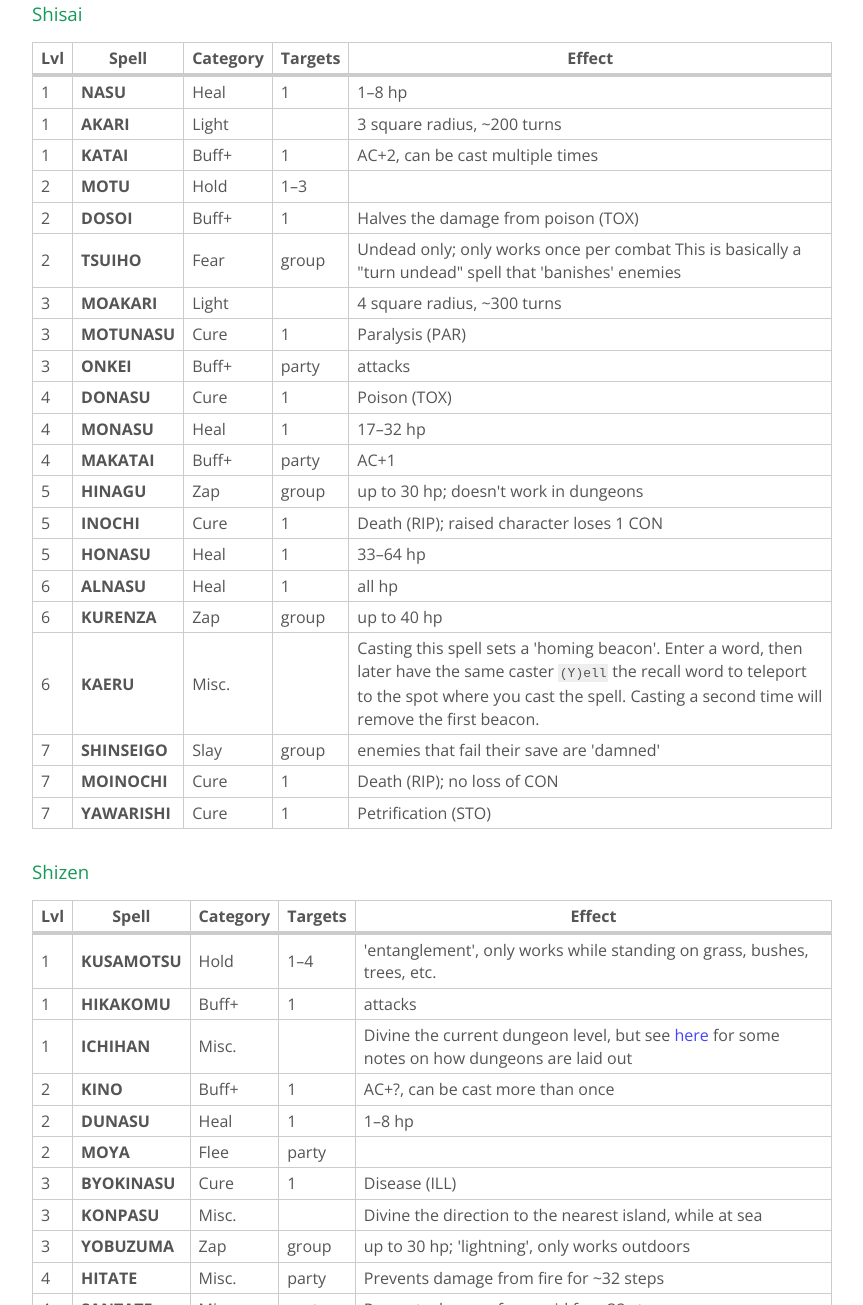
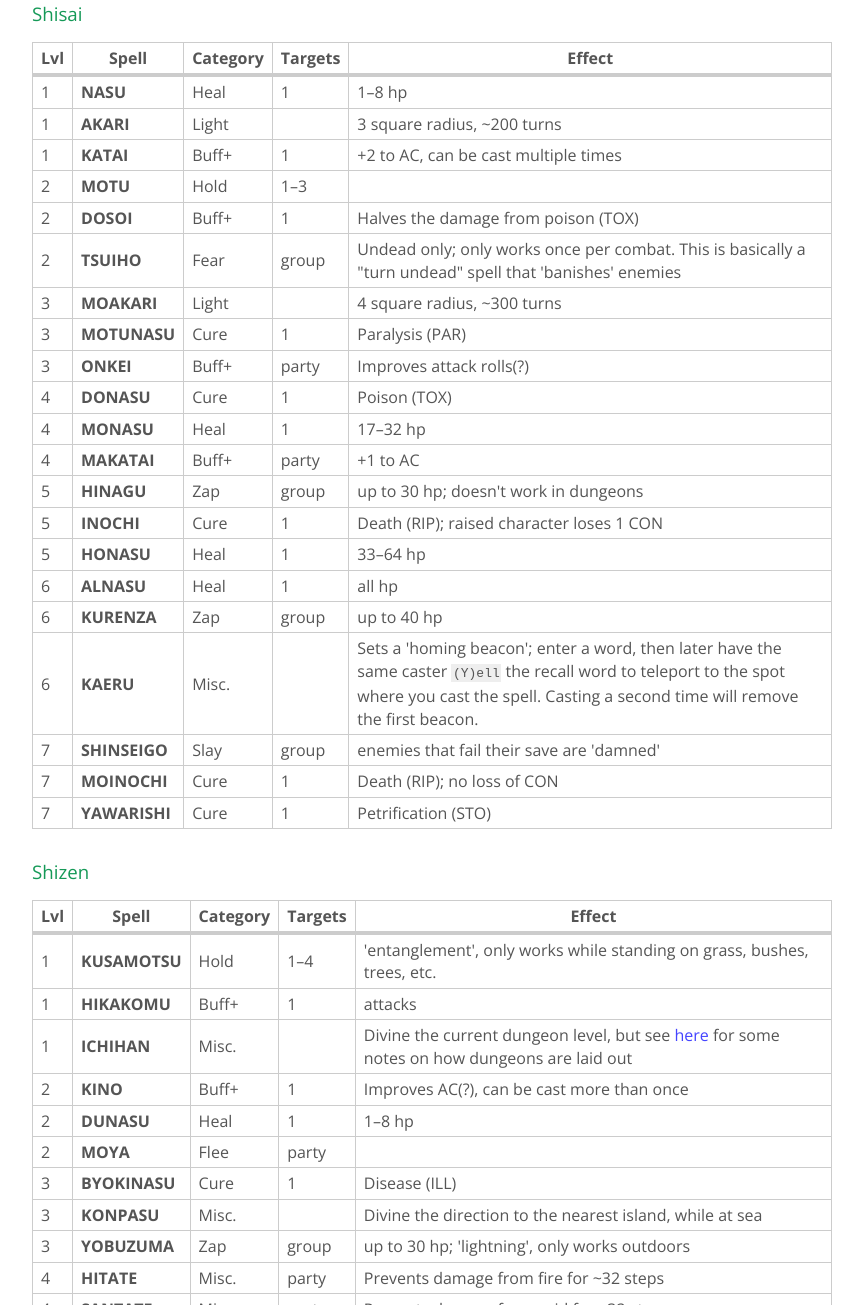
Before and after one commit to fraterrisus/walkthroughs, an Eleventy site: page deathlord/magic.md in a window 1280 px wide. Shown: the part 774-2079 px from the top of the page, without its empty margins (208-1071 px from the left). Built offline with nearby package versions, Linux system fonts and the light colour scheme; Eleventy itself is replaced by a stand-in of ours; files that its build step writes are made by us from their sources; what @sindresorhus/slugify, eleventy-plugin-toc would draw is missing.

Commit message:
DL: minor changes

```diff
--- a/deathlord/magic.md
+++ b/deathlord/magic.md
@@ -25,22 +25,22 @@ Spells also have a **Category** that indicates what they're used for:
 | ------- | ------------- | ------- | ------- | ------------------------------------------------------------ |
 | 1       | **NASU**      | Heal    | 1       | 1–8 hp                                                       |
 | 1       | **AKARI**     | Light   |         | 3 square radius, ~200 turns                                  |
-| 1       | **KATAI**     | Buff+   | 1       | AC+2, can be cast multiple times                             |
+| 1       | **KATAI**     | Buff+   | 1       | +2 to AC, can be cast multiple times                         |
 | 2       | **MOTU**      | Hold    | 1–3     |                                                              |
 | 2       | **DOSOI**     | Buff+   | 1       | Halves the damage from poison (TOX)                          |
-| 2       | **TSUIHO**    | Fear    | group   | Undead only; only works once per combat This is basically a "turn undead" spell that 'banishes' enemies |
+| 2       | **TSUIHO**    | Fear    | group   | Undead only; only works once per combat. This is basically a "turn undead" spell that 'banishes' enemies |
 | 3       | **MOAKARI**   | Light   |         | 4 square radius, ~300 turns                                  |
 | 3       | **MOTUNASU**  | Cure    | 1       | Paralysis (PAR)                                              |
-| 3       | **ONKEI**     | Buff+   | party   | attacks                                                      |
+| 3       | **ONKEI**     | Buff+   | party   | Improves attack rolls(?)                                     |
 | 4       | **DONASU**    | Cure    | 1       | Poison (TOX)                                                 |
 | 4       | **MONASU**    | Heal    | 1       | 17–32 hp                                                     |
-| 4       | **MAKATAI**   | Buff+   | party   | AC+1                                                         |
+| 4       | **MAKATAI**   | Buff+   | party   | +1 to AC                                                     |
 | 5       | **HINAGU**    | Zap     | group   | up to 30 hp; doesn't work in dungeons                        |
 | 5       | **INOCHI**    | Cure    | 1       | Death (RIP); raised character loses 1 CON                    |
 | 5       | **HONASU**    | Heal    | 1       | 33–64 hp                                                     |
 | 6       | **ALNASU**    | Heal    | 1       | all hp                                                       |
 | 6       | **KURENZA**   | Zap     | group   | up to 40 hp                                                  |
-| 6       | **KAERU**     | Misc.   |         | Casting this spell sets a 'homing beacon'. Enter a word, then later have the same caster `(Y)ell` the recall word to teleport to the spot where you cast the spell. Casting a second time will remove the first beacon. |
+| 6       | **KAERU**     | Misc.   |         | Sets a 'homing beacon'; enter a word, then later have the same caster `(Y)ell` the recall word to teleport to the spot where you cast the spell. Casting a second time will remove the first beacon. |
 | 7       | **SHINSEIGO** | Slay    | group   | enemies that fail their save are 'damned'                    |
 | 7       | **MOINOCHI**  | Cure    | 1       | Death (RIP); no loss of CON                                  |
 | 7       | **YAWARISHI** | Cure    | 1       | Petrification (STO)                                          |
@@ -52,7 +52,7 @@ Spells also have a **Category** that indicates what they're used for:
 | 1    | **KUSAMOTSU** | Hold    | 1–4     | 'entanglement', only works while standing on grass, bushes, trees, etc. |
 | 1    | **HIKAKOMU**  | Buff+   | 1       | attacks                                                      |
 | 1    | **ICHIHAN**   | Misc.   |         | Divine the current dungeon level, but see [here](#doors-dungeon) for some notes on how dungeons are laid out |
-| 2    | **KINO**      | Buff+   | 1       | AC+?, can be cast more than once                             |
+| 2    | **KINO**      | Buff+   | 1       | Improves AC(?), can be cast more than once                   |
 | 2    | **DUNASU**    | Heal    | 1       | 1–8 hp                                                       |
 | 2    | **MOYA**      | Flee    | party   |                                                              |
 | 3    | **BYOKINASU** | Cure    | 1       | Disease (ILL)                                                |
```
Also changed, not shown: deathlord/bestiary.md (+3 -3 lines).
